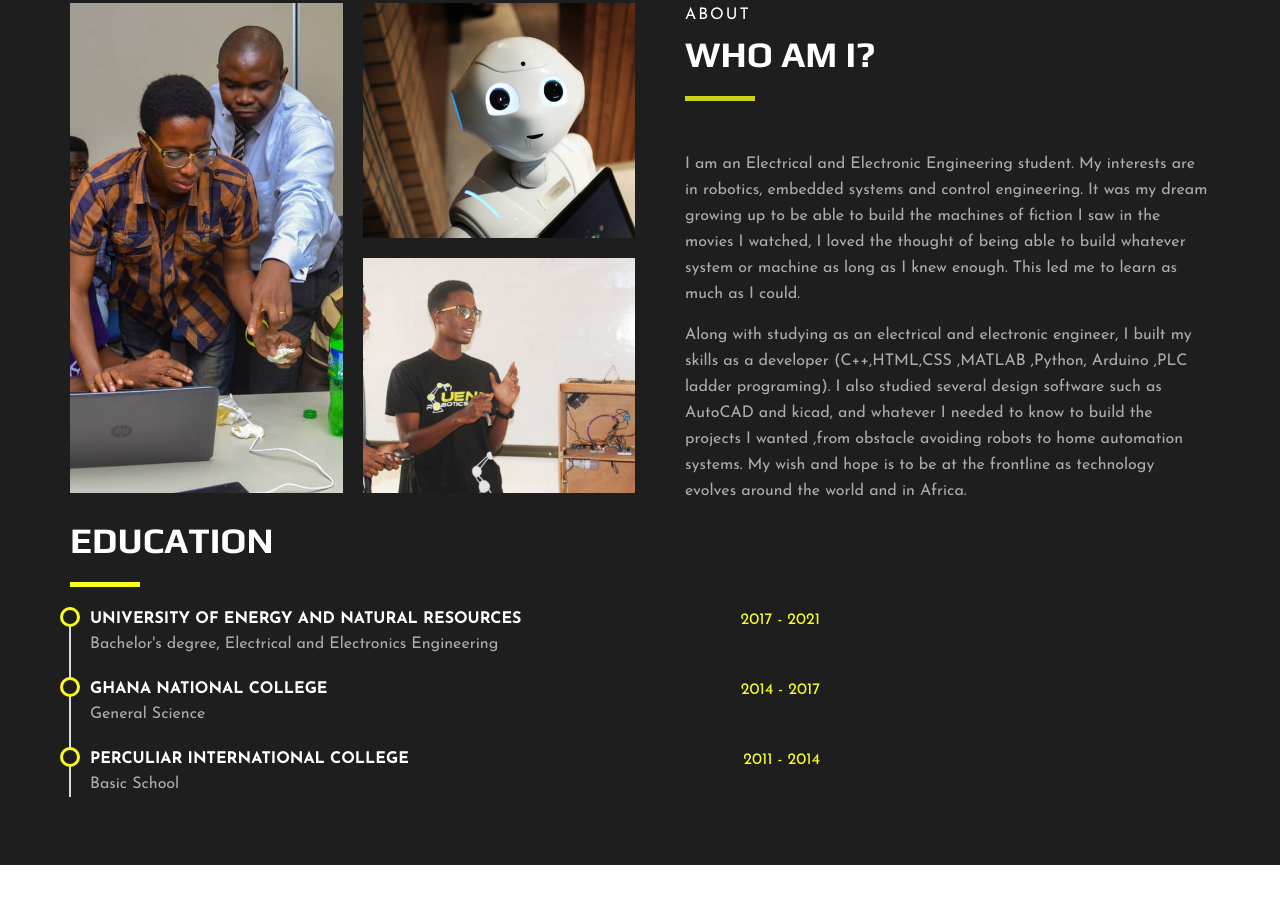
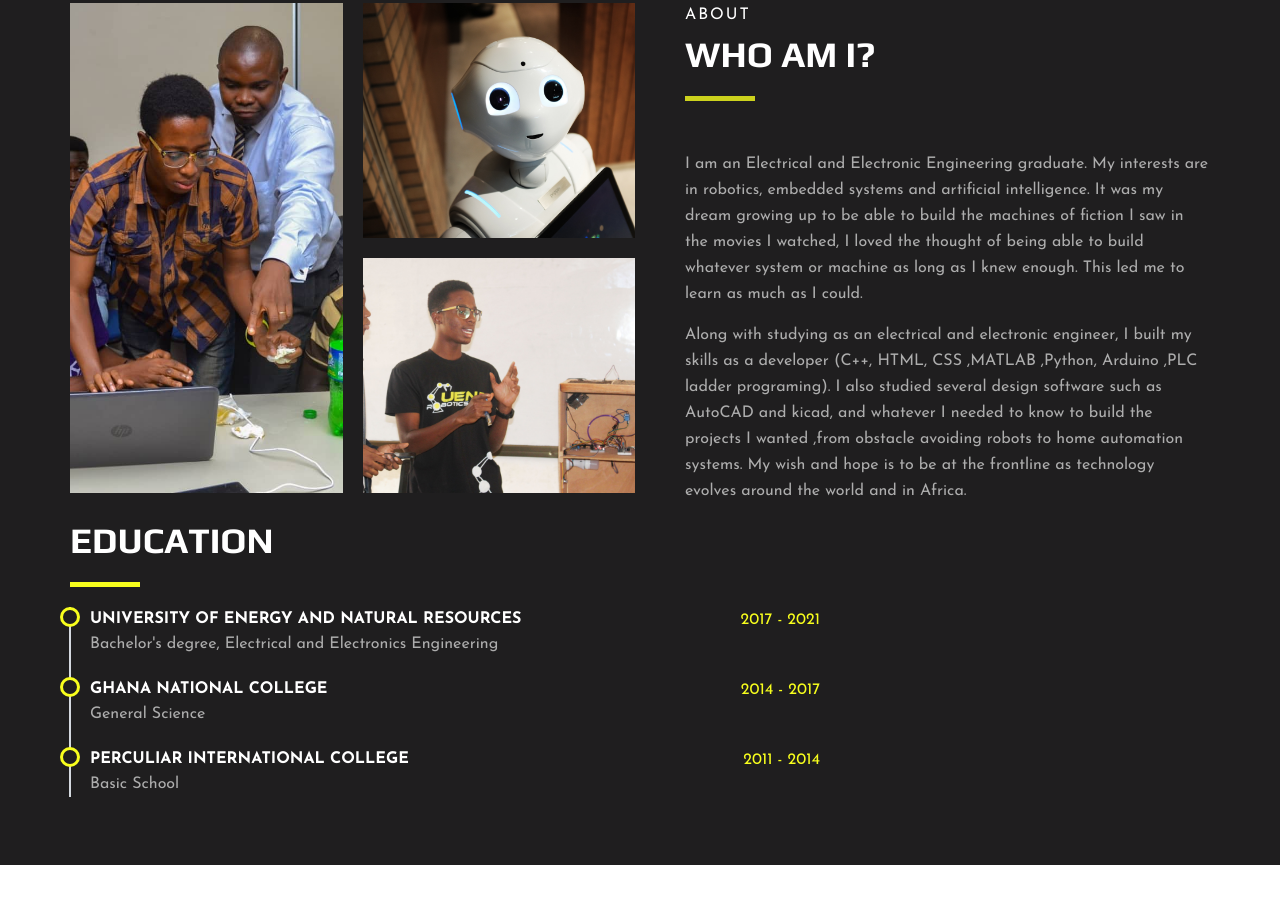
Before and after one commit to rexscar/rexscar.github.io, a plain HTML site: page index.html in a window 1280 px wide. Shown: the part 781-1684 px from the top of the page. Drawn offline with Linux system fonts and the light colour scheme.

Commit message:
Update index.html

```diff
--- a/index.html
+++ b/index.html
@@ -145,14 +145,14 @@
                         <div class="row">
 
                         </div>
-                        <p>I am an Electrical and Electronic Engineering student.
-                            My interests are in robotics, embedded systems and control engineering. It was my dream
+                        <p>I am an Electrical and Electronic Engineering graduate.
+                            My interests are in robotics, embedded systems and artificial intelligence. It was my dream
                             growing up to be able to build the machines of fiction I saw in the movies I watched, I
                             loved the thought of being able to build whatever system or machine as long as I knew
                             enough.
                             This led me to learn as much as I could. </p>
                         <p>Along with studying as an electrical and electronic engineer, I built my skills as a
-                            developer (C++,HTML,CSS ,MATLAB ,Python, Arduino ,PLC ladder programing). I also studied
+                            developer (C++, HTML, CSS ,MATLAB ,Python, Arduino ,PLC ladder programing). I also studied
                             several design software such as AutoCAD and kicad, and whatever I needed to know to build
                             the projects I wanted ,from obstacle avoiding robots to home automation systems.
                             My wish and hope is to be at the frontline as technology evolves around the world and in
```
